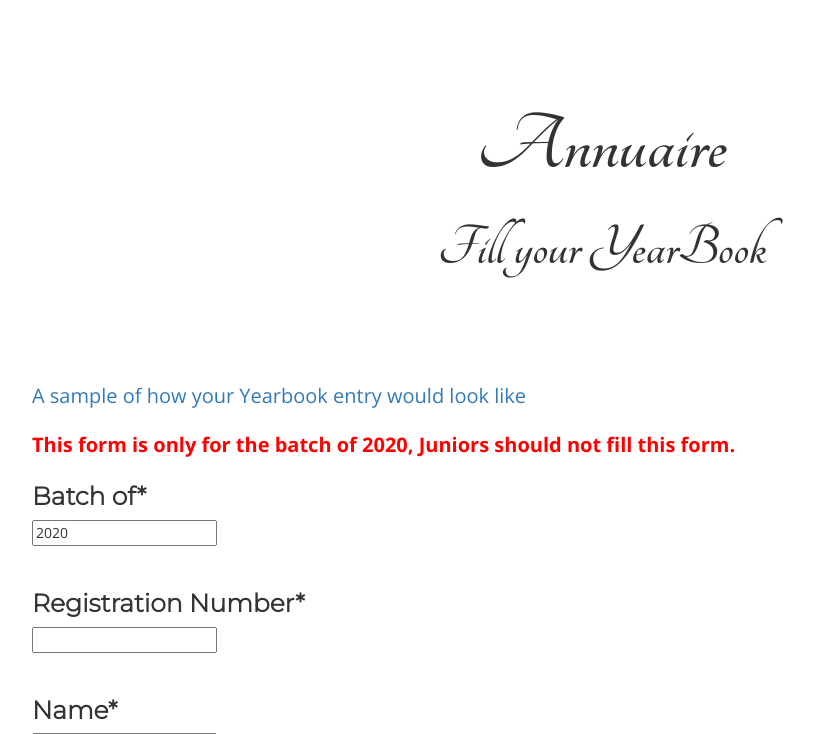
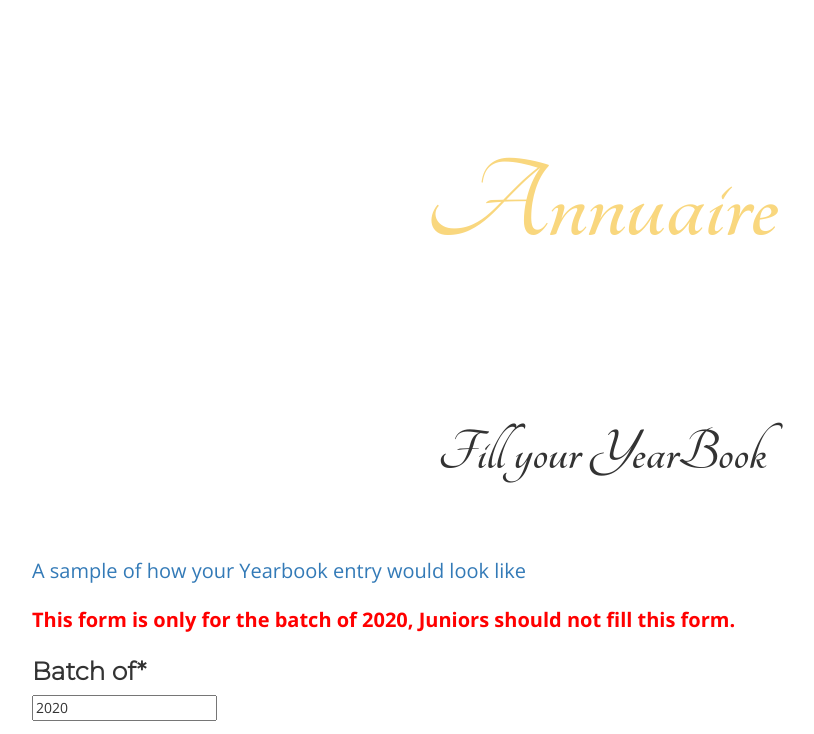
Before and after one commit to disconnect101/Srijan_website, a Django app: page /yearbook/upload/ in a window 1280 px wide. Shown: the part 300-1034 px from the top of the page, without its empty margins (38-852 px from the left). Run offline with Django 3.2, Linux system fonts and the light colour scheme; parts of the project's set-up code (start-up, migrations or seed data) failed here and were passed over; some libraries are stand-ins or nearby versions; some web fonts are replaced.

Commit message:
finidhings

```diff
--- a/yearbook/templates/yearbook/upload.html
+++ b/yearbook/templates/yearbook/upload.html
@@ -18,8 +18,8 @@
 
     <div class="container" >
         <div >
-            <center><div style="margin: 1em 0 0em 0;font-size: 85px;" class="custom-font">Annuaire</div></center>
-            <center><div style="margin: 0em 0 1.5em 0;font-size: 60px;" class="custom-font">Fill  your  YearBook</div></center>
+            <center><div style="margin: 1em 0 1em 0;font-size: 120px;color: #F9D77E;" class="custom-font"><b>Annuaire</b></div></center>
+            <center><div style="margin: 0em 0 1em 0;font-size: 60px;" class="custom-font">Fill  your  YearBook</div></center>
             <a style="font-size: 20px;" href="{% url 'alumni' %}?regno={{ '20160000' }}">A sample of how your Yearbook entry would look like</a><br><br>
             <span style="color: red;font-size: 20px"><b>This form is only for the batch of 2020, Juniors should not fill this form.</b></span>
         <br><br>
```
Also changed, not shown: main/templates/main/aboutus.html (+20 -0 lines).
